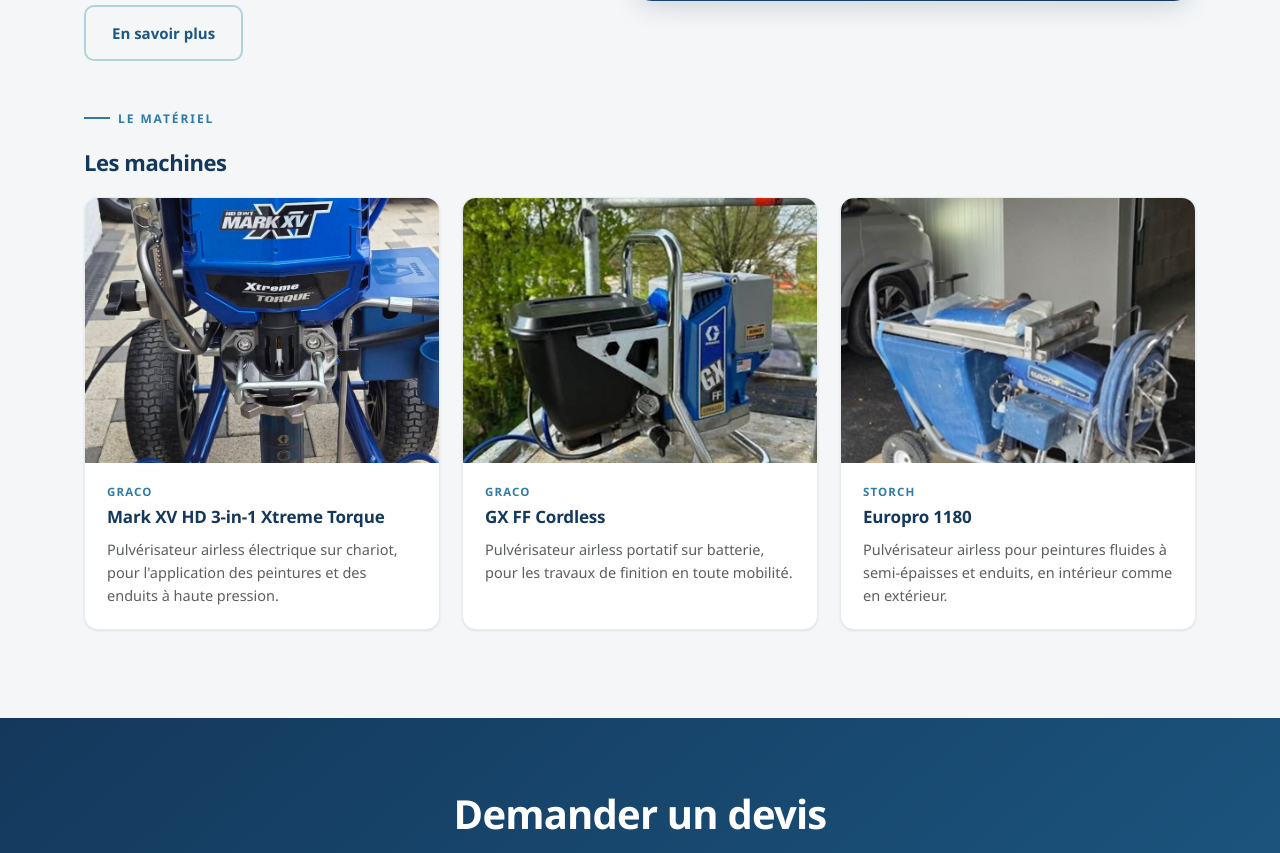
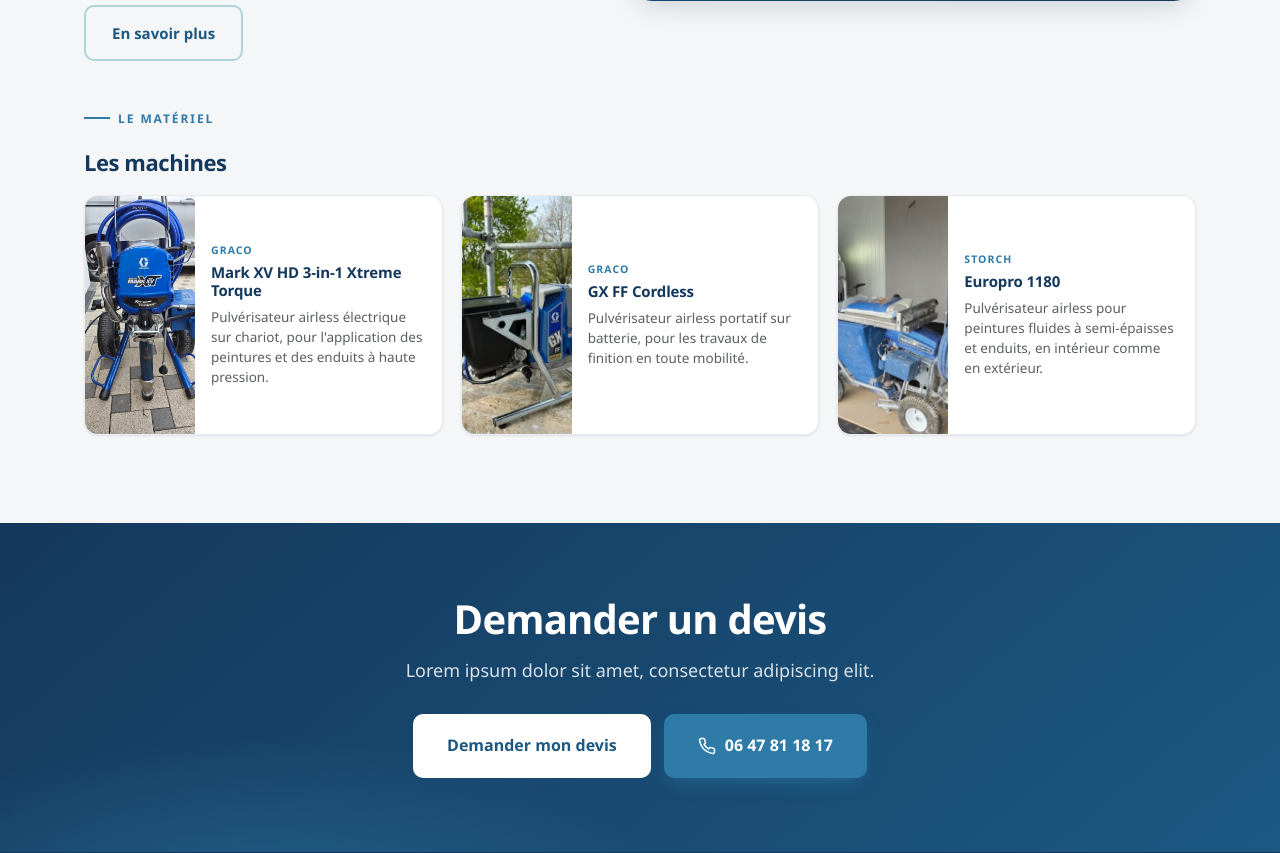
Before and after one commit to Takeasite/pgstyle-mockup, a PHP site: page / in a window 1280 px wide. Shown: the part 2622-3475 px from the top of the page. Run offline with PHP 8.4, Linux system fonts and the light colour scheme.

Commit message:
Add files via upload

```diff
--- a/assets/css/style.css
+++ b/assets/css/style.css
@@ -1250,7 +1250,7 @@ h3 {
   margin-top: 40px;
 }
 .machines__head {
-  margin-bottom: 22px;
+  margin-bottom: 20px;
 }
 .machines__head h3 {
   font-size: 22px;
@@ -1259,30 +1259,30 @@ h3 {
 }
 .machines__grid {
   display: flex;
-  gap: 22px;
+  gap: 18px;
   flex-wrap: wrap;
 }
 .machine {
-  flex: 1 1 calc(33.333% - 15px);
+  flex: 1 1 calc(33.333% - 12px);
   background: #fff;
   border: 1px solid var(--gray-100);
   border-radius: var(--radius);
   overflow: hidden;
   display: flex;
-  flex-direction: column;
+  align-items: stretch;
   box-shadow: var(--shadow-sm);
   transition: transform .18s var(--ease), box-shadow .2s;
+  min-width: 0;
 }
 .machine:hover {
   transform: translateY(-3px);
   box-shadow: var(--shadow-md);
 }
 .machine__photo {
-  aspect-ratio: 4 / 3;
+  flex: none;
+  width: 110px;
+  align-self: stretch;
   background: var(--gray-50);
-  display: flex;
-  align-items: center;
-  justify-content: center;
   overflow: hidden;
 }
 .machine__photo img {
@@ -1291,37 +1291,35 @@ h3 {
   object-fit: cover;
   display: block;
 }
-.machine__photo--empty {
-  background: repeating-linear-gradient(45deg, var(--gray-50), var(--gray-50) 11px, var(--gray-100) 11px, var(--gray-100) 22px);
-  border-bottom: 1px dashed var(--gray-300);
-  color: var(--gray-500);
-  font-size: 13px;
-  font-weight: 600;
-}
 .machine__body {
-  padding: 20px 22px 22px;
+  padding: 14px 16px;
+  min-width: 0;
+  display: flex;
+  flex-direction: column;
+  justify-content: center;
 }
 .machine__brand {
-  font-size: 11.5px;
+  font-size: 10.5px;
   font-weight: 700;
   text-transform: uppercase;
   letter-spacing: .1em;
   color: var(--blue-bright);
   display: block;
-  margin-bottom: 6px;
+  margin-bottom: 4px;
 }
 .machine__body h4 {
-  font-size: 17px;
+  font-size: 15px;
   font-weight: 700;
   color: var(--blue-deep);
   line-height: 1.2;
-  margin-bottom: 10px;
+  margin-bottom: 8px;
   letter-spacing: -.01em;
 }
 .machine__body p {
-  font-size: 14.5px;
-  line-height: 1.6;
+  font-size: 13.5px;
+  line-height: 1.5;
   color: var(--gray-700);
+  margin: 0;
 }
 
 /* ---------- Responsive ---------- */
```
